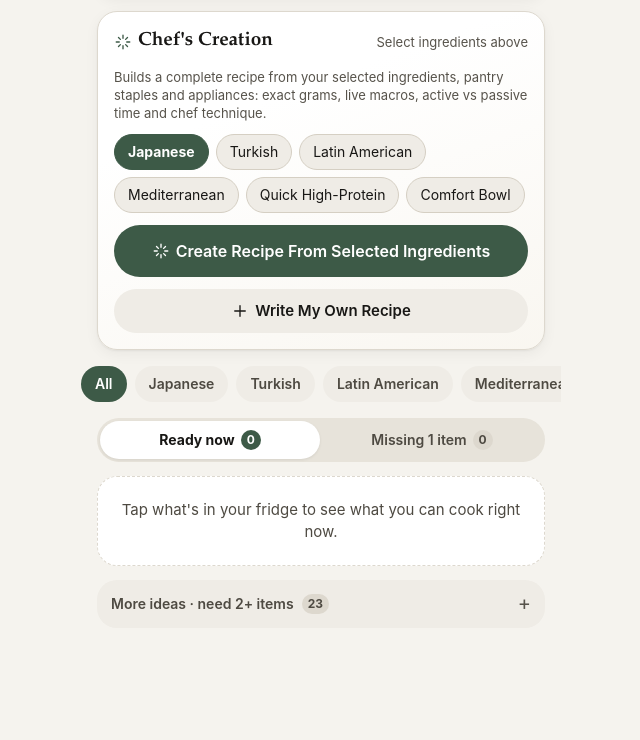
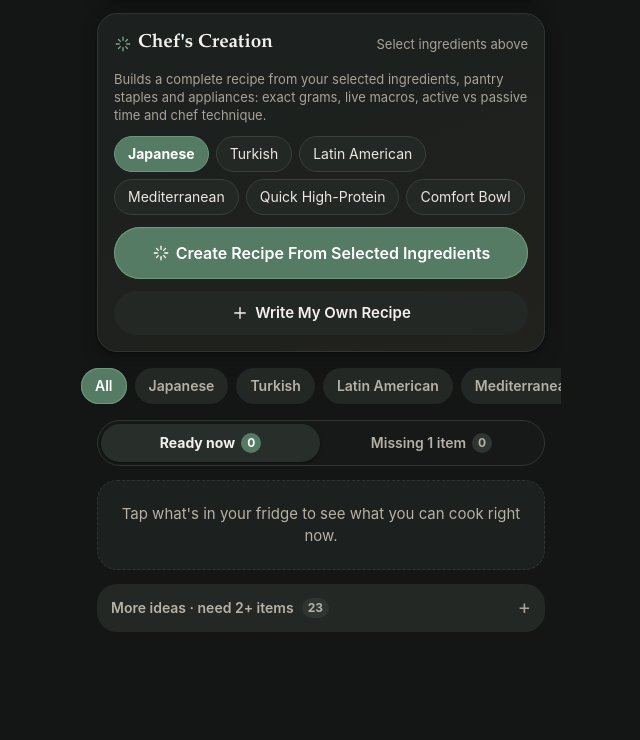
Before and after one commit to Gizem-pl/Kitchin, a plain HTML site: page index.html in a window 1280 px wide. Shown: the part 927-1667 px from the top of the page, without its empty margins (319-959 px from the left). Drawn offline with Linux system fonts and the light colour scheme.

Commit message:
dark charcoal and elegant sage theme
Co-Authored-By: Claude Sonnet 5.5 <noreply@anthropic.com>

```diff
--- a/style.css
+++ b/style.css
@@ -4,32 +4,38 @@
 [hidden] { display: none !important; }
 
 :root {
-  --bg: #F5F3EE;
-  --surface: #FFFFFF;
-  --surface-2: #EFECE6;
-  --ink: #181715;
-  --ink-2: #4E4A42;
-  --muted: #57534B;
-  --line: #DDD8CE;
-  --chip-line: #D5CFC3;
-  --track: #E7E3DA;
-  --accent: #3D5A47;
+  /* Deep slate + sage + champagne gold. --accent is the luminous sage used for text and strokes on dark;
+     --btn is the deeper sage used as a FILL behind white text. */
+  --bg: #131615;
+  --surface: #1C201E;
+  --surface-2: #232825;
+  --track: #161918;
+  --track-on: #282F2B;
+  --ink: #F3F1EC;
+  --ink-2: #B6B1A6;
+  --muted: #A8A398;
+  --line: #2F3632;
+  --chip-line: #38403B;
+  --chip-ink: #EAE7E0;
+  --accent: #7AA68B;
+  --btn: #567B64;
+  --btn-line: #6E987E;
   --accent-ink: #FFFFFF;
-  --accent-soft: #E3EBE5;
-  --sage: #3D5A47;
-  --sage-soft: #E3EBE5;
-  --amber: #9E7F47;
-  --amber-soft: #F4EFE4;
-  --gold-ink: #7D6334;
-  --ice: #4A85AA;
-  --ice-soft: #DFECF5;
-  --danger: #B3473A;
-  --danger-soft: #F7E0DC;
-  --c1: #3D5A47; --c2: #5F8A5A; --c3: #C98A1E; --c4: #4A85AA; --c5: #8C5B86;
+  --accent-soft: #1F2B25;
+  --sage: #7AA68B;
+  --sage-soft: #1F2B25;
+  --amber: #C7A977;
+  --amber-soft: #26231C;
+  --gold-ink: #C7A977;
+  --ice: #7DB1D3;
+  --ice-soft: #162430;
+  --danger: #E58A7C;
+  --danger-soft: #331E1B;
+  --c1: #7AA68B; --c2: #8DB386; --c3: #C7A977; --c4: #7DB1D3; --c5: #C190BB;
 
   --radius: 20px;
   --radius-sm: 12px;
-  --shadow: 0 1px 2px rgba(24, 23, 21, .05), 0 4px 14px rgba(24, 23, 21, .05);
+  --shadow: 0 1px 2px rgba(0, 0, 0, .35), 0 6px 18px rgba(0, 0, 0, .25);
   --serif: ui-serif, "New York", "Iowan Old Style", "Palatino", Georgia, serif;
   --sans: -apple-system, BlinkMacSystemFont, "SF Pro Text", "Inter", "Segoe UI", Roboto, sans-serif;
   --tabbar-h: 60px;
@@ -38,7 +44,7 @@
   --control-h: 44px; /* inputs, selects and buttons share one height */
   --safe-b: env(safe-area-inset-bottom, 0px);
   --safe-t: env(safe-area-inset-top, 0px);
-  color-scheme: light;
+  color-scheme: dark;
 }
 
 *, *::before, *::after { box-sizing: border-box; }
@@ -124,7 +130,7 @@ small { font-size: .8em; color: var(--muted); }
   transition: transform .12s ease, background .2s;
 }
 .btn:active { transform: scale(.97); }
-.btn-primary { background: var(--accent); color: var(--accent-ink); }
+.btn-primary { background: var(--btn); color: var(--accent-ink); box-shadow: inset 0 0 0 1px var(--btn-line); }
 .btn-soft { background: var(--surface-2); color: var(--ink); }
 .btn-danger { background: var(--danger-soft); color: var(--danger); }
 .btn-sm { min-height: 34px; padding: 6px 12px; font-size: 13px; }
@@ -136,11 +142,11 @@ small { font-size: .8em; color: var(--muted); }
 .icon-btn.ghost { background: transparent; }
 
 /* ---------- Segmented control ---------- */
-.seg { display: flex; background: var(--track); border-radius: 999px; padding: 3px; gap: 2px; }
+.seg { display: flex; background: var(--track); border: 1px solid var(--line); border-radius: 999px; padding: 3px; gap: 2px; }
 .seg button { flex: 1 1 0; min-width: 0; min-height: 38px; border-radius: 999px; font-size: 14px; font-weight: 600; line-height: 1.2; text-align: center; color: var(--ink-2); padding: 6px 10px; display: inline-flex; align-items: center; justify-content: center; gap: 6px; transition: background .2s, color .2s; }
-.seg button.on { background: #FFFFFF; color: var(--ink); font-weight: 700; box-shadow: 0 1px 3px rgba(0, 0, 0, .08); }
+.seg button.on { background: var(--track-on); color: var(--ink); font-weight: 700; box-shadow: 0 1px 3px rgba(0, 0, 0, .4); }
 .count { display: inline-grid; place-items: center; min-width: 20px; height: 20px; padding: 0 6px; border-radius: 999px; background: var(--line); font-size: 12px; font-weight: 700; color: var(--ink-2); }
-.seg button.on .count { background: var(--accent); color: var(--accent-ink); }
+.seg button.on .count { background: var(--btn); color: var(--accent-ink); }
 
 /* ---------- Chips ---------- */
 .chip-group h3 { margin: 0 0 6px; font-size: 12px; font-weight: 700; color: var(--ink-2); letter-spacing: .05em; text-transform: uppercase; }
@@ -149,20 +155,20 @@ small { font-size: .8em; color: var(--muted); }
   display: inline-flex; align-items: center; gap: 5px; max-width: 100%;
   min-height: 36px; padding: 4px 13px; border-radius: 999px; line-height: 1.2; text-align: left;
   border: 1px solid var(--chip-line); background: var(--surface-2);
-  font-size: 14px; color: var(--ink);
+  font-size: 14px; color: var(--chip-ink);
   transition: background .15s, border-color .15s, color .15s;
 }
 .chip svg { width: 14px; height: 14px; }
-.chip.on { background: var(--accent); border-color: var(--accent); color: #FFFFFF; font-weight: 700; }
+.chip.on { background: var(--btn); border-color: var(--btn-line); color: #FFFFFF; font-weight: 700; }
 .chip.on small { color: inherit; opacity: .7; }
-.chip.on.hot { background: var(--amber); border-color: var(--amber); color: #FFFFFF; }
+.chip.on.hot { background: var(--amber-soft); border-color: var(--amber); color: var(--gold-ink); }
 .chip.toggle:not(.on) { color: var(--ink-2); border-style: dashed; }
-.chip.toggle.on { background: var(--accent); border-color: var(--accent); color: #FFFFFF; }
+.chip.toggle.on { background: var(--btn); border-color: var(--btn-line); color: #FFFFFF; font-weight: 700; }
 .chip.blocked { text-decoration: line-through; opacity: .5; }
 .chip-pair { display: inline-flex; align-items: stretch; max-width: 100%; }
 .chip-pair .chip { border-top-right-radius: 0; border-bottom-right-radius: 0; border-right: 0; min-width: 0; }
 .chip-pair .chip-x { display: inline-grid; place-items: center; width: 34px; border: 1px dashed var(--line); border-left: 0; border-radius: 0 999px 999px 0; color: var(--muted); }
-.chip-pair.on .chip-x { background: var(--accent); color: #FFFFFF; border-style: solid; border-color: var(--accent); }
+.chip-pair.on .chip-x { background: var(--btn); color: #FFFFFF; border-style: solid; border-color: var(--btn-line); }
 .chip-pair.blocked { opacity: .5; }
 .chip-pair .chip-x svg { width: 13px; height: 13px; }
 
@@ -189,7 +195,7 @@ small { font-size: .8em; color: var(--muted); }
 
 input[type="text"], input[type="number"], input[type="date"], select {
   height: var(--control-h); min-height: var(--control-h); padding: 0 14px; border-radius: var(--radius-sm);
-  border: 1px solid var(--line); background-color: var(--surface-2); font-size: 16px; width: 100%; min-width: 0;
+  border: 1px solid var(--line); background-color: var(--track); font-size: 16px; width: 100%; min-width: 0;
   -webkit-appearance: none; appearance: none;
 }
 select {
@@ -204,7 +210,7 @@ input:focus, select:focus { outline: none; border-color: var(--accent); }
 .rail { display: flex; gap: 8px; overflow-x: auto; scrollbar-width: none; margin: 0 -16px; padding: 2px 16px; scroll-snap-type: x proximity; }
 .rail::-webkit-scrollbar { display: none; }
 .mood { flex: none; min-height: 36px; padding: 0 14px; border-radius: 999px; font-size: 14px; font-weight: 600; color: var(--ink-2); background: var(--surface-2); scroll-snap-align: start; }
-.mood.on { background: var(--accent); color: var(--accent-ink); }
+.mood.on { background: var(--btn); color: var(--accent-ink); box-shadow: inset 0 0 0 1px var(--btn-line); }
 
 /* ---------- Recipe result cards ---------- */
 .results { display: flex; flex-direction: column; gap: 10px; }
@@ -227,7 +233,7 @@ input:focus, select:focus { outline: none; border-color: var(--accent); }
 .rcard-foot { display: flex; flex-wrap: wrap; gap: 6px; align-items: center; }
 .badge { display: inline-flex; align-items: center; gap: 4px; padding: 4px 9px; border-radius: 999px; font-size: 12px; font-weight: 600; line-height: 1.15; white-space: nowrap; vertical-align: middle; flex: none; align-self: center; background: var(--surface-2); color: var(--ink-2); }
 .badge svg { width: 12px; height: 12px; }
-.badge-hot { background: var(--amber-soft); color: var(--gold-ink, var(--amber)); }
+.badge-hot { background: var(--amber-soft); color: var(--gold-ink); box-shadow: inset 0 0 0 1px rgba(199, 169, 119, .45); }
 .badge-ice { background: var(--ice-soft); color: var(--ice); }
 .badge-warn { background: var(--danger-soft); color: var(--danger); }
 .missing-row { display: flex; align-items: center; gap: 6px; flex-wrap: wrap; padding: 8px 10px; background: var(--bg); border-radius: var(--radius-sm); font-size: 14px; }
@@ -285,7 +291,7 @@ table.qty tr.total td { font-weight: 600; }
 .day-fresh { background: var(--amber-soft); color: var(--amber); }
 .day b, .day small { color: inherit; }
 
-.alert { background: var(--amber-soft); border-radius: 14px; padding: 12px; font-size: 14px; }
+.alert { background: var(--amber-soft); border: 1px solid rgba(199, 169, 119, .35); border-radius: 14px; padding: 12px; font-size: 14px; }
 .alert-head { display: flex; align-items: center; gap: 6px; color: var(--amber); margin-bottom: 6px; }
 .alert-head b { color: var(--ink); }
 .alert ul { margin: 0; padding-left: 0; list-style: none; display: flex; flex-direction: column; gap: 8px; }
@@ -375,7 +381,7 @@ small.up { color: var(--amber); font-weight: 700; }
 .sr-text b { font-weight: 600; font-size: 15px; }
 .switch { width: 50px; height: 30px; border-radius: 99px; background: var(--line); position: relative; flex: none; transition: background .2s; }
 .switch span { position: absolute; top: 3px; left: 3px; width: 24px; height: 24px; border-radius: 50%; background: #fff; box-shadow: 0 1px 3px rgba(0, 0, 0, .2); transition: transform .22s cubic-bezier(.3, .7, .3, 1); }
-.switch.on { background: var(--sage); }
+.switch.on { background: var(--btn); }
 .switch.on span { transform: translateX(20px); }
 
 /* ---------- Tab bar ---------- */
@@ -384,13 +390,13 @@ small.up { color: var(--amber); font-weight: 700; }
   display: grid; grid-template-columns: repeat(4, minmax(0, 1fr)); align-items: stretch;
   height: calc(var(--tabbar-h) + var(--safe-b));
   padding: 0 max(8px, env(safe-area-inset-right), calc((100% - var(--container)) / 2)) var(--safe-b) max(8px, env(safe-area-inset-left), calc((100% - var(--container)) / 2));
-  background: #FFFFFF;
+  background: #181B19;
   border-top: 1px solid var(--line);
 }
-.tabbar button { display: flex; flex-direction: column; align-items: center; justify-content: center; gap: 3px; min-width: 0; height: var(--tabbar-h); color: var(--muted); font-size: 11px; font-weight: 600; letter-spacing: .01em; }
+.tabbar button { display: flex; flex-direction: column; align-items: center; justify-content: center; gap: 3px; min-width: 0; height: var(--tabbar-h); color: #A8A398; font-size: 11px; font-weight: 600; letter-spacing: .01em; }
 .tabbar button span { max-width: 100%; padding: 0 2px; overflow: hidden; text-overflow: ellipsis; white-space: nowrap; }
 .tabbar svg { width: 24px; height: 24px; stroke-width: 1.7; }
-.tabbar button.on { color: var(--accent); }
+.tabbar button.on { color: #7AA68B; }
 .tabbar button.on svg { stroke-width: 2.1; }
 
 /* ---------- Sheet (recipe detail) ---------- */
@@ -473,10 +479,10 @@ ol.steps p { margin: 6px 0 0; font-size: 15.5px; line-height: 1.55; }
 .ing.swapped { color: var(--sage); }
 .ing.dropped { text-decoration: line-through; opacity: .55; }
 
-.tech { display: flex; gap: 12px; padding: 12px; background: var(--amber-soft); border-radius: 14px; }
+.tech { display: flex; gap: 12px; padding: 12px; background: var(--amber-soft); border: 1px solid rgba(199, 169, 119, .5); border-radius: 14px; }
 .tech-ico { color: var(--amber); padding-top: 2px; }
 .tech-ico svg { width: 20px; height: 20px; fill: currentColor; stroke: none; }
-.tech b { font-size: 15px; }
+.tech b { font-size: 15px; color: var(--gold-ink); }
 .tech p { margin: 3px 0 0; font-size: 14px; color: var(--ink-2); }
 
 .role h4 { margin: 6px 0 4px; font-size: 12px; text-transform: uppercase; letter-spacing: .06em; color: var(--accent); }
@@ -509,7 +515,7 @@ ol.steps p { margin: 6px 0 0; font-size: 15.5px; line-height: 1.55; }
   transition: opacity .2s, transform .25s cubic-bezier(.2, .8, .2, 1);
 }
 .toast.show { opacity: 1; transform: translate(-50%, 0); pointer-events: auto; }
-.toast button { color: var(--accent); font-weight: 700; }
+.toast button { color: var(--btn); font-weight: 800; }
 html.sheet-open .toast { bottom: calc(var(--safe-b) + 92px); }
 
 /* ---------- Batch cart ---------- */
@@ -530,11 +536,11 @@ html.sheet-open .toast { bottom: calc(var(--safe-b) + 92px); }
 .block-row select { min-height: 42px; font-size: 15px; background-color: var(--surface); }
 .mline { display: inline-flex; flex-wrap: wrap; min-width: 0; gap: 2px 10px; font-size: 13px; color: var(--ink-2); font-variant-numeric: tabular-nums; }
 .mline b { color: var(--accent); }
-.alert-danger { background: var(--danger-soft); }
+.alert-danger { background: var(--danger-soft); border-color: rgba(229, 138, 124, .4); }
 .alert-danger .alert-head { color: var(--danger); }
 .alert ul li { font-size: 14px; }
 
-.badge-spoon { background: var(--amber-soft); color: var(--gold-ink, var(--amber)); }
+.badge-spoon { background: var(--amber-soft); color: var(--gold-ink); box-shadow: inset 0 0 0 1px rgba(199, 169, 119, .45); }
 .badge-fridge { background: var(--sage-soft); color: var(--sage); }
 
 .master { display: flex; gap: 12px; padding: 12px; border-radius: 16px; background: var(--bg); }
@@ -575,7 +581,7 @@ ul.grocery li:first-child .gitem { border-top: 0; }
 .gcheck svg { width: 14px; height: 14px; }
 .gname { flex: 1; font-size: 15px; }
 .gamt { font-weight: 700; font-variant-numeric: tabular-nums; font-size: 14px; }
-.gitem.done .gcheck { background: var(--sage); border-color: var(--sage); color: #fff; }
+.gitem.done .gcheck { background: var(--btn); border-color: var(--btn-line); color: #fff; }
 .gitem.done .gname, .gitem.done .gamt { text-decoration: line-through; color: var(--muted); }
 
 /* ---------- Chef's Creation, phases, write-own form ---------- */
@@ -610,7 +616,7 @@ details.advanced[open] > summary::after { content: '−'; }
 .adv-body { padding: 0 16px 16px; display: flex; flex-direction: column; gap: 12px; align-items: stretch; }
 .adv-body > .badge { align-self: flex-start; }
 
-.modal { position: fixed; inset: 0; z-index: 50; background: rgba(20, 12, 6, .45); display: flex; align-items: flex-end; justify-content: center; opacity: 0; transition: opacity .2s; }
+.modal { position: fixed; inset: 0; z-index: 50; background: rgba(0, 0, 0, .62); display: flex; align-items: flex-end; justify-content: center; opacity: 0; transition: opacity .2s; }
 .modal.open { opacity: 1; }
 .modal-card {
   width: 100%; max-width: var(--container); max-height: calc(100dvh - var(--safe-t) - 24px);
@@ -628,7 +634,7 @@ textarea {
   background: var(--surface); color: var(--ink); font: 13px/1.45 ui-monospace, "SF Mono", Menlo, monospace; resize: vertical;
 }
 textarea:focus { outline: none; border-color: var(--accent); }
-textarea.plain { font: 15px/1.5 var(--sans); min-height: 140px; background: var(--surface-2); }
+textarea.plain { font: 15px/1.5 var(--sans); min-height: 140px; background: var(--track); }
 textarea.plain.short { min-height: 72px; }
 ul.import-list { list-style: none; margin: 0; padding: 0; display: flex; flex-direction: column; gap: 8px; }
 ul.import-list li { display: flex; gap: 10px; padding: 10px 12px; background: var(--surface); border: 1px solid var(--line); border-radius: 14px; }
--- a/sw.js
+++ b/sw.js
@@ -1,6 +1,6 @@
 // sw.js: network-first offline cache, so the app works in the kitchen without a signal.
 // Network-first means a GitHub Pages deploy shows up on the next online launch.
-const CACHE = 'mise-v5';
+const CACHE = 'mise-v6';
 const ASSETS = ['./', 'index.html', 'style.css', 'ui.js', 'engine.js', 'storage.js', 'recipes.js', 'manifest.webmanifest', 'icons/icon-180.png', 'icons/icon-192.png'];
 
 self.addEventListener('install', (e) => {
```
Also changed, not shown: index.html (+3 -3 lines), manifest.webmanifest.
